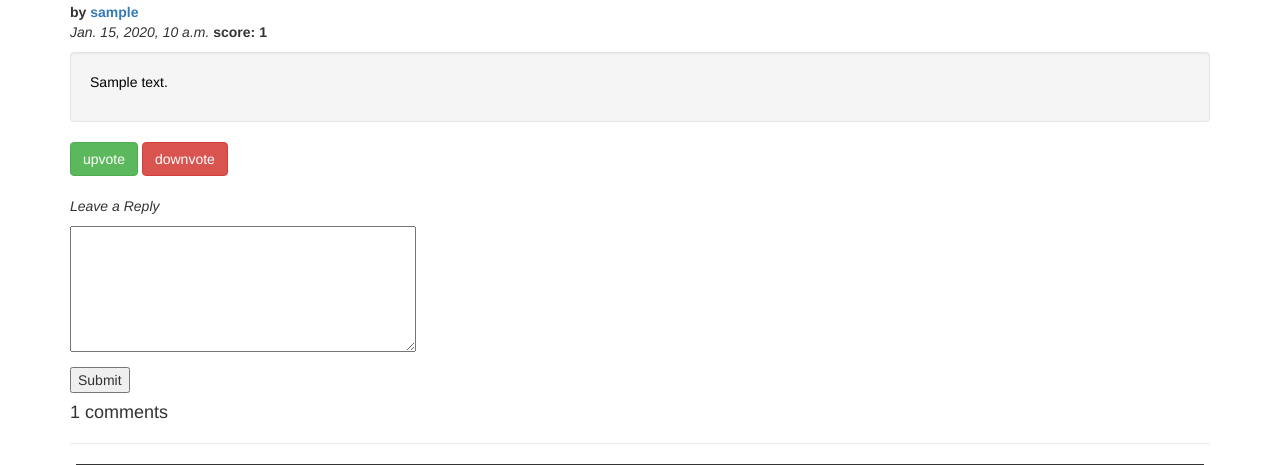
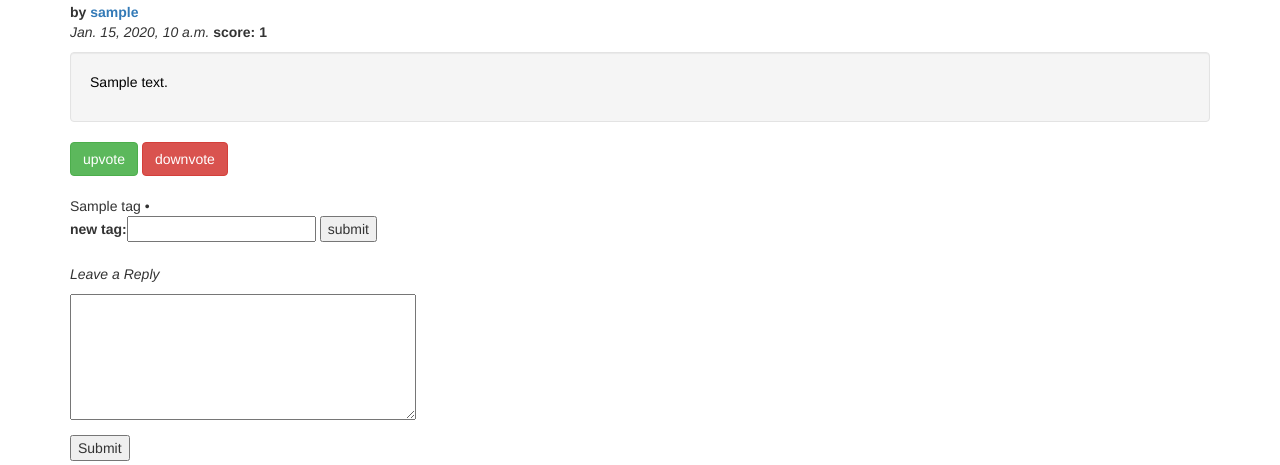
Before and after one commit to zackmdavis/Finetooth, a Django app: page /1/ in a window 1280 px wide. Shown: the part 161-626 px from the top of the page. Run offline with Django 3.2, Linux system fonts and the light colour scheme; tables that the repository leaves empty hold one stand-in row (values such as "Sample post"); some libraries are stand-ins or nearby versions; some web fonts are replaced.

Commit message:
starting tagging
Still need to do view, submission and insta-rendering JavaScripts.

(Also, pulled setting the voting click-handlers into a function.)

```diff
--- a/core/forms.py
+++ b/core/forms.py
@@ -5,3 +5,7 @@ class CommentForm(forms.Form):
     content = forms.CharField(
         label="", widget=forms.Textarea(attrs={'rows': 6})
     )
+
+
+class TagForm(forms.Form):
+    label = forms.CharField(max_length=64, label="new tag")
--- a/core/models.py
+++ b/core/models.py
@@ -63,3 +63,11 @@ class CommentVote(Vote):
 
     def __str__(self):
         return "{} on comment #{}".format(self.value, self.comment.pk)
+
+
+class Tag(models.Model):
+    label = models.CharField(max_length=64, unique=True)
+    posts = models.ManyToManyField("Post")
+
+    def __str__(self):
+        return self.label
--- a/core/views.py
+++ b/core/views.py
@@ -13,7 +13,7 @@ from django.db import IntegrityError
 
 from core.models import Post, Comment, FinetoothUser
 from core.colorize import stylesheet
-from core.forms import CommentForm
+from core.forms import CommentForm, TagForm
 from core.votable import VotingException
 
 
@@ -51,11 +51,10 @@ def show_post(request, pk):
         high_score = post.high_score()
     else:
         low_score, high_score = 0, 0
-    comment_form = CommentForm()
     top_level_comments = post.comment_set.filter(parent=None)
     return render(
         request, "post.html",
-        {'post': post, 'comment_form': comment_form,
+        {'post': post, 'comment_form': CommentForm(), 'tag_form': TagForm(),
          'top_level_comments': top_level_comments,
          'low_score': low_score, 'high_score': high_score,
          'low_color': "ff0000", 'high_color': "0000ff"}
@@ -101,6 +100,10 @@ def new_post(request):
         return render(request, "new_post.html", {})
 
 @require_POST
+def tag(request, post_pk):
+    pass # TODO
+
+@require_POST
 @csrf_exempt
 def ballot_box(request, kind, pk):
     if not request.user.is_authenticated():
--- a/static/finetooth.js
+++ b/static/finetooth.js
@@ -19,8 +19,7 @@ function setCommentFormShowHandlers() {
     });
 }
 
-$(document).ready(function() {
-    setCommentFormShowHandlers();
+function setVotingClickHandlers() {
     $('.upvote').click(function(event) {
 	var upvoteElement = $(this);
 	vote(upvoteElement.data("kind"), upvoteElement.data("pk"),
@@ -33,4 +32,10 @@ $(document).ready(function() {
 	     window.getSelection().toString(), -1);
 	return true;
     });
+}
+
+
+$(document).ready(function() {
+    setCommentFormShowHandlers();
+    setVotingClickHandlers()
 });
--- a/templates/post.html
+++ b/templates/post.html
@@ -1,4 +1,6 @@
 {% extends "base.html" %}
+
+{% load bootstrap3 %}
 
 {% block valuation %}
 <link href="/valuation_{{ low_score }}-{{ low_color }}_{{ high_score }}-{{ high_color }}.css" rel="stylesheet">
@@ -9,6 +11,18 @@
 {% include "includes/post.html" %}
 
 <br><br>
+
+<div id="tags">
+  {% bootstrap_icon 'tag' %}
+  {% for tag in post.tag_set.all %}
+    <span class="tag">{{ tag.label }}</span> &bull;
+  {% endfor %}
+</div>
+{{ tag_form.as_table }}
+<button id="new-tag-submit">submit</button>
+
+<br><br>
+
 <div id="comment-form">
 <p><em>Leave a Reply</em></p>
 <form action="{% url 'add_comment' post.pk %}" method="post">{% csrf_token %}
```
Also changed, not shown: core/migrations/0003_tag.py (added).
